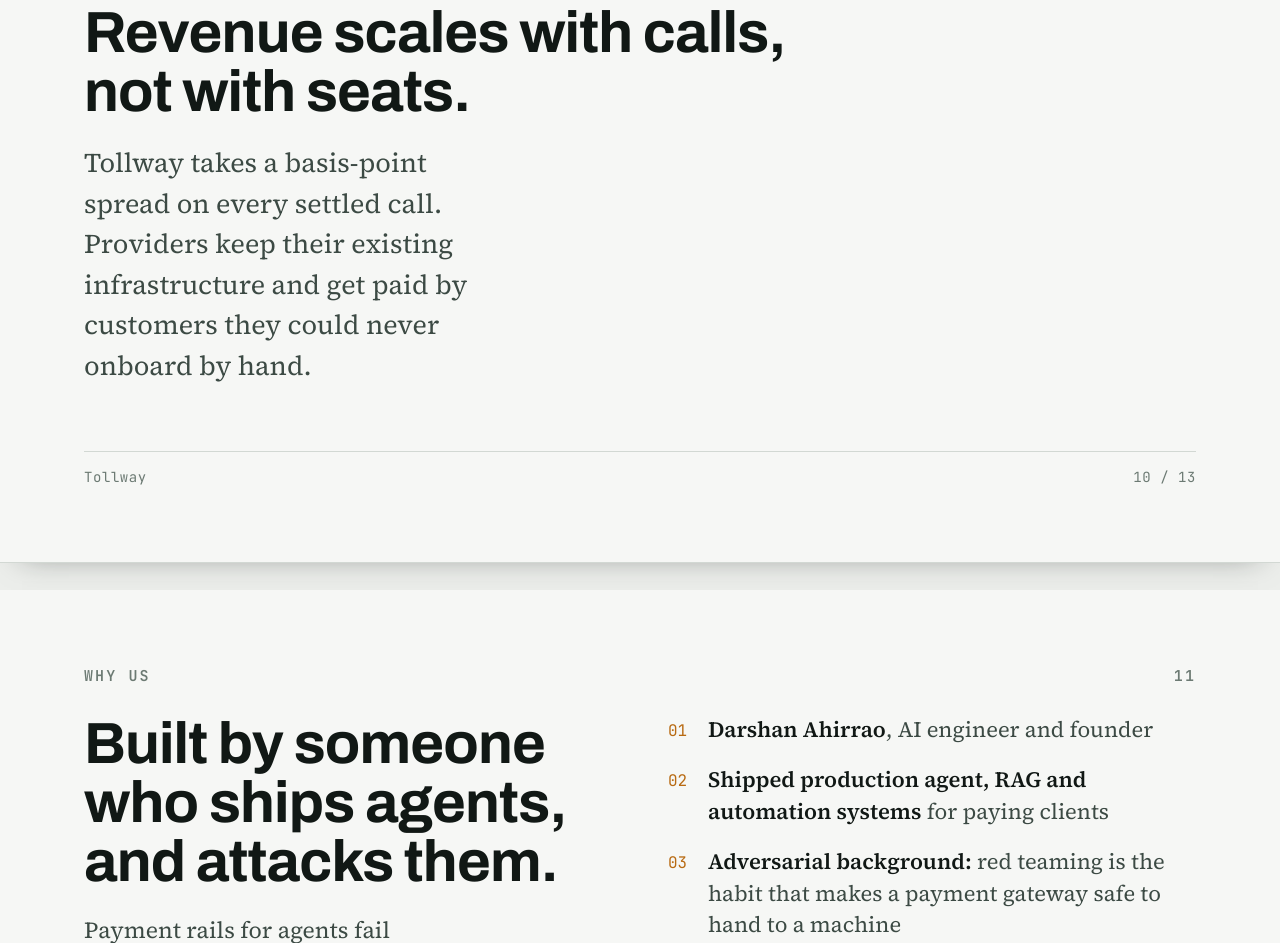
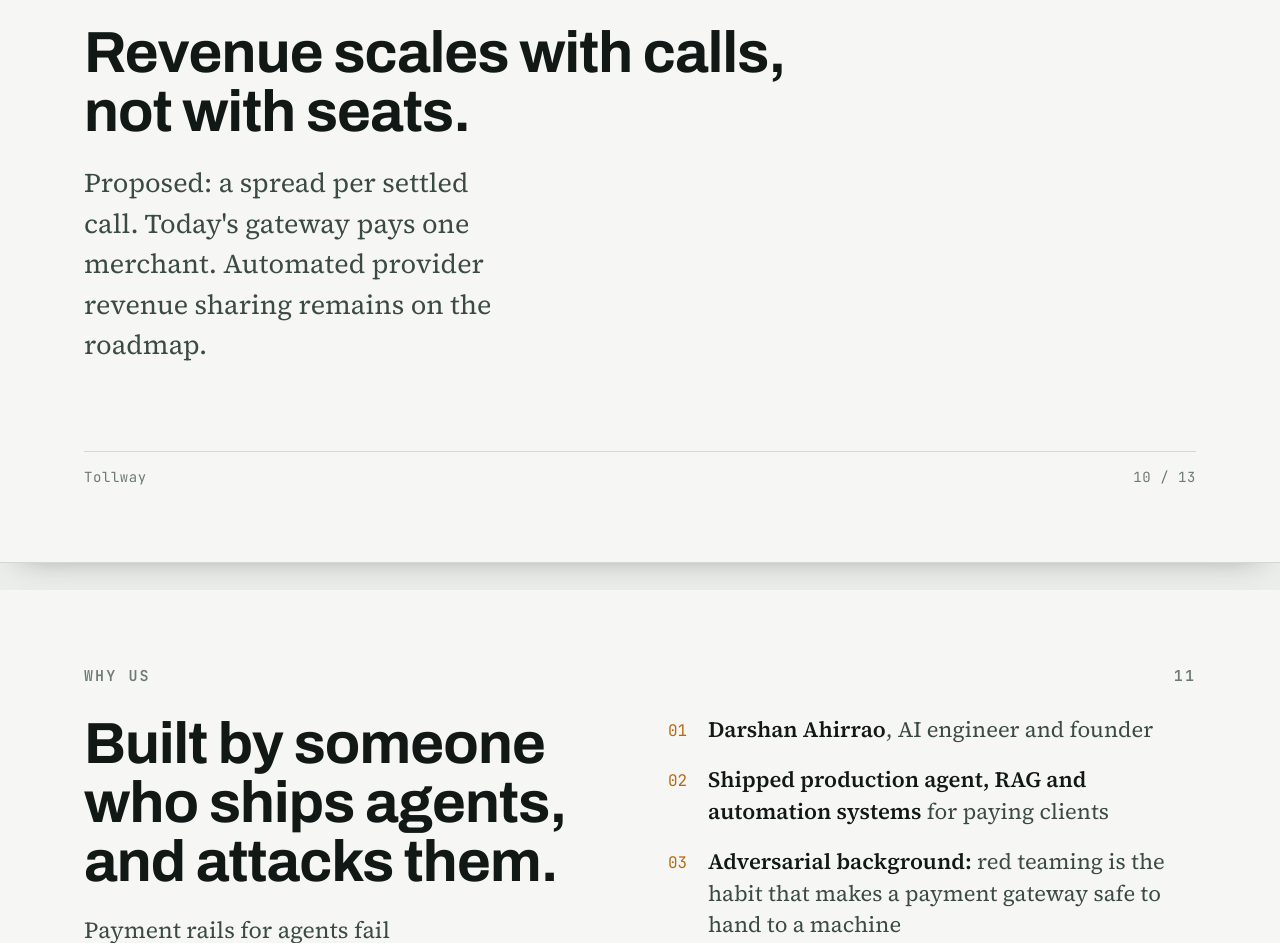
Before and after one commit to darshanahirrao/tollway, a website: page docs/index.html in a window 1280 px wide. Shown: the part 8414-9357 px from the top of the page. Drawn offline with Linux system fonts and the light colour scheme.

Commit message:
Clarify proposed fee model and test coverage

```diff
--- a/docs/index.html
+++ b/docs/index.html
@@ -496,7 +496,7 @@ GET /v1/data/token-risk-scan  <span class="c">X-Payment-Reference: 7xKq...</span
     <div class="eyebrow"><span>Business model</span><span>10</span></div>
     <div class="body-block" style="align-self:center;">
       <h2>Revenue scales with calls,<br>not with seats.</h2>
-      <p class="lede">Tollway takes a basis-point spread on every settled call. Providers keep their existing infrastructure and get paid by customers they could never onboard by hand.</p>
+      <p class="lede">Proposed: a spread per settled call. Today's gateway pays one merchant. Automated provider revenue sharing remains on the roadmap.</p>
     </div>
     <div class="foot"><span>Tollway</span><span>10 / 13</span></div>
   </section>
```
Also changed, not shown: README.md.
